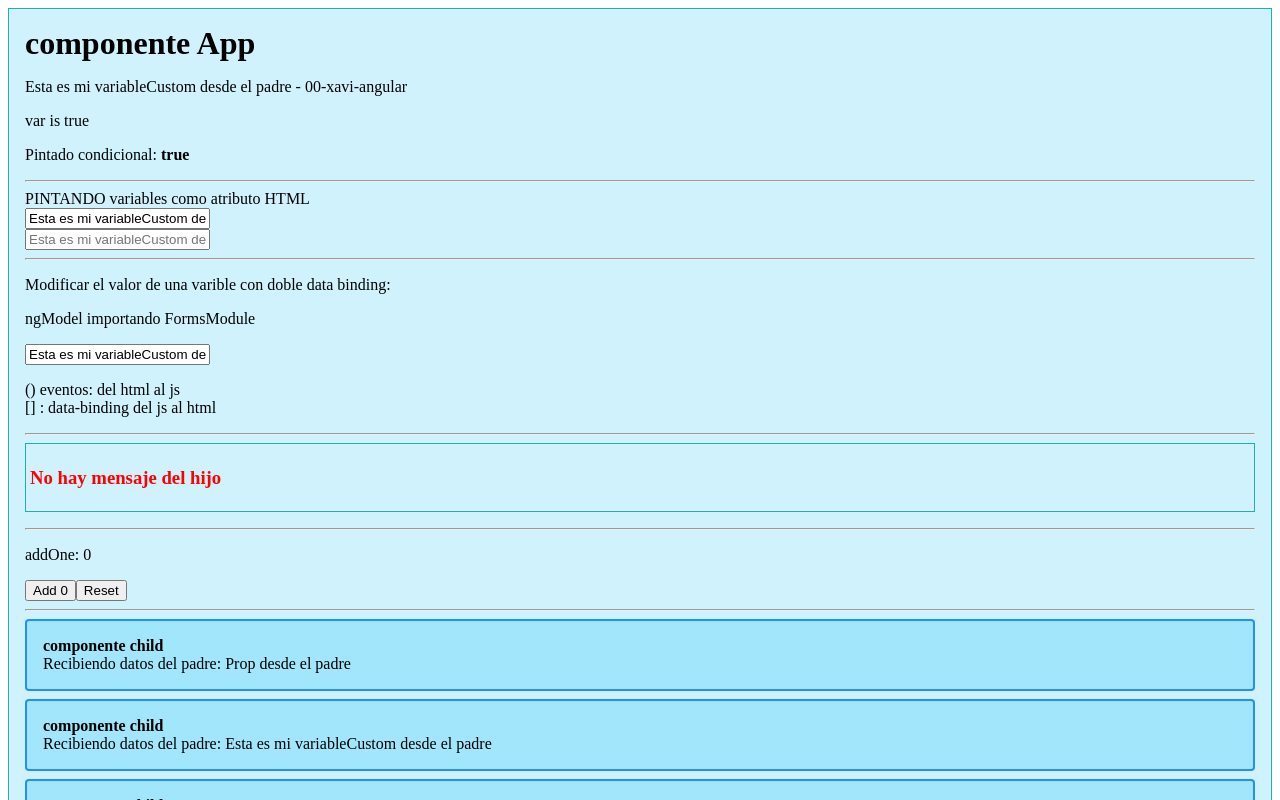
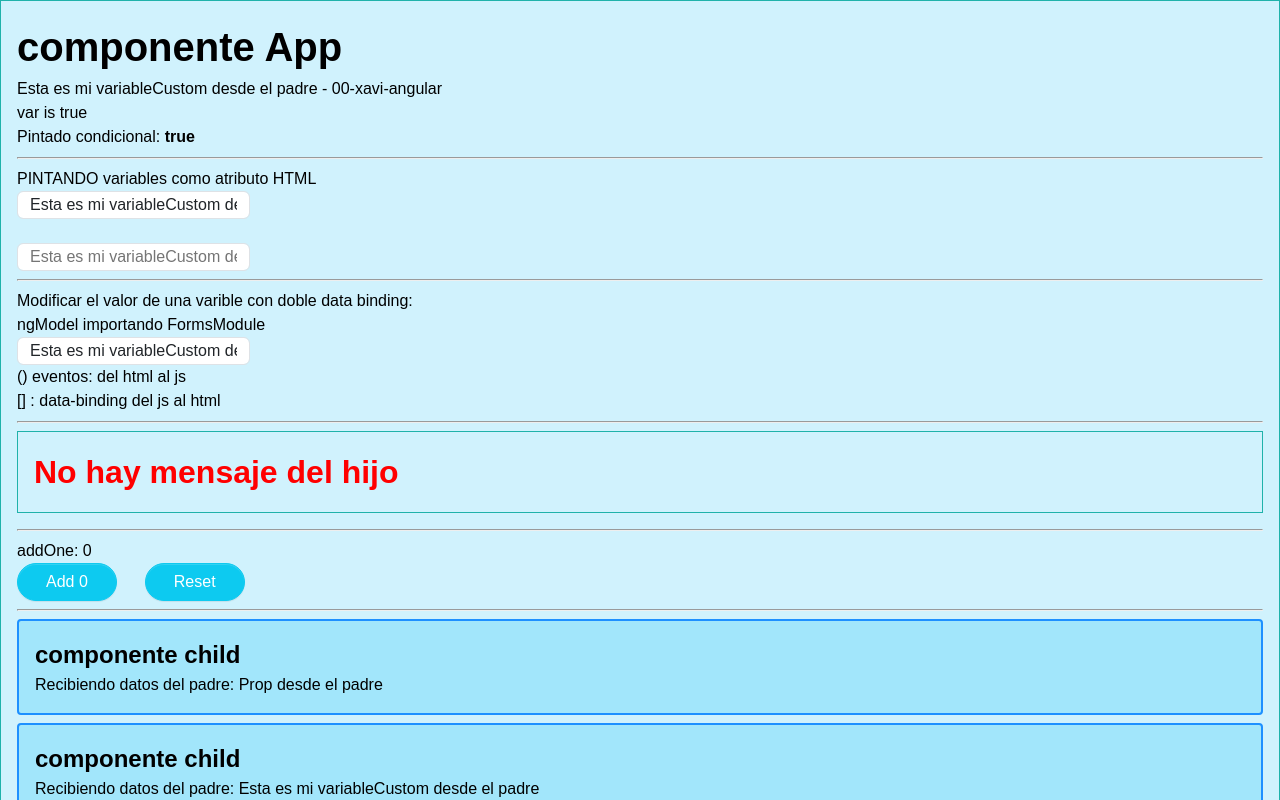
Before and after one commit to Xavigrafik/aprendiendo-angular, an Angular app in the folder projects/00-xavi-angular/: page / in a window 1280 px wide. Shown: the top 800 px of the page. Built offline with nearby package versions, Linux system fonts and the light colour scheme.

Commit message:
global styles

```diff
--- a/projects/00-xavi-angular/angular.json
+++ b/projects/00-xavi-angular/angular.json
@@ -31,8 +31,8 @@
                 "input": "public"
               }
             ],
-            "styles": [
-              "src/styles.scss"
+             "styles": [
+                "src/styles/styles.scss"
             ],
             "scripts": []
           },
@@ -91,7 +91,7 @@
               }
             ],
             "styles": [
-              "src/styles.scss"
+              "src/styles/styles.scss"
             ],
             "scripts": []
           }
--- a/projects/00-xavi-angular/src/app/app.component.scss
+++ b/projects/00-xavi-angular/src/app/app.component.scss
@@ -7,7 +7,7 @@
     }
 
     .mensajeBlock {
-        padding: 0.25em;
+        padding: 1rem;
         border: 1px solid lightseagreen;
         margin-bottom: 1em;
     }
--- a/projects/00-xavi-angular/src/styles.scss
+++ /dev/null
@@ -1 +0,0 @@
-/* You can add global styles to this file, and also import other style files */
--- /dev/null
+++ b/projects/00-xavi-angular/src/styles/normalize.scss
@@ -0,0 +1,98 @@
+*,
+*::before,
+*::after {
+  box-sizing: border-box;
+}
+
+:root {
+  -webkit-text-size-adjust: 100%; /* Evita que el texto de iOS cambie de tamaño */
+  tab-size: 4;
+}
+
+html {
+  -moz-tab-size: 4;
+  line-height: 1.5; /* Altura de línea moderna */
+  -webkit-font-smoothing: antialiased; /* suavizado de fuentes */
+  -moz-osx-font-smoothing: grayscale;
+  font-family:
+    system-ui,
+    -apple-system,
+    BlinkMacSystemFont,
+    'Segoe UI',
+    Roboto,
+    Oxygen,
+    Ubuntu,
+    Cantarell,
+    'Open Sans',
+    'Helvetica Neue',
+    sans-serif; /* Fuentes del sistema modernas */
+}
+
+body,
+h1,
+h2,
+h3,
+h4,
+h5,
+h6,
+p,
+ul,
+ol,
+figure,
+figcaption,
+blockquote,
+dl,
+dd {
+  margin: 0;
+  padding: 0;
+}
+
+ul[role='list'],
+ol[role='list'] {
+  list-style: none;
+}
+
+h1,
+h2,
+h3,
+h4,
+h5,
+h6 {
+  font-size: inherit; /* Los headings heredan el tamaño, para darles estilo después */
+  font-weight: inherit;
+}
+
+a:not([class]) {
+  text-decoration-skip-ink: auto; /* Mejora la decoración del subrayado */
+}
+
+img,
+picture {
+  max-width: 100%;
+  display: block;
+}
+
+input,
+button,
+textarea,
+select {
+  font: inherit;
+  margin: 0;
+}
+
+/* Evita problemas de overflow en preformatted text (no wrap) */
+pre,
+code {
+  font-family: inherit;
+  font-size: 1em;
+  overflow: auto;
+}
+
+table {
+  border-collapse: collapse;
+}
+
+/* Evita el destello del color al presionar en iOS */
+a, button {
+    -webkit-tap-highlight-color: transparent;
+}
--- /dev/null
+++ b/projects/00-xavi-angular/src/styles/root.scss
@@ -0,0 +1,23 @@
+:root {
+  /* Espaciado */
+  --space-unit: 0.5rem;
+  --space-xs: calc(var(--space-unit) * 1);
+  --space-s: calc(var(--space-unit) * 2);
+  --space-m: calc(var(--space-unit) * 4);
+  --space-l: calc(var(--space-unit) * 8);
+
+  /* Tipografía */
+  --font-size-s: 0.8rem;
+  --font-size-m: 1rem;
+  --font-size-l: 1.25rem;
+  --font-size-xl: 1.5rem;
+
+  /* Colores del tema */
+  --color-primary: #0d6efd;
+  --color-secondary: #6c757d;
+  --color-text: #212529;
+  --color-background: #fff;
+
+  /* Sombras */
+  --shadow-small: 0 1px 3px 0 rgba(0, 0, 0, 0.1), 0 1px 2px 0 rgba(0, 0, 0, 0.06);
+}
--- /dev/null
+++ b/projects/00-xavi-angular/src/styles/styles.scss
@@ -0,0 +1,86 @@
+@import 'root.scss';
+@import 'normalize.scss';
+
+body {
+    font-family: Arial, Helvetica, sans-serif;
+}
+
+h1 { font-size: 2.5em; }
+h2 { font-size: 2.3em; }
+h3 { font-size: 2em; }
+h4 { font-size: 1.5em; }
+h5 { font-size: 1.3em; }
+h6 { font-size: 1em; }
+
+h1,h2,h3,h4,h5,h6 {
+  font-weight: bold;
+  font-style: normal;
+}
+
+input {
+    height: 28px;
+    display: block;
+    width: auto;
+    padding: .375rem .75rem;
+    font-size: 1rem;
+    font-weight: 400;
+    line-height: 1.5;
+    color: #212529;
+    -webkit-appearance: none;
+    -moz-appearance: none;
+    appearance: none;
+    background-color: #fff;
+    background-clip: padding-box;
+    border: 1px solid #dee2e6;
+    border-radius: 0.375rem;
+    transition:
+        border-color .15s ease-in-out,
+        box-shadow .15s ease-in-out;
+}
+
+
+button {
+    display: inline-block;
+    padding: 0.375rem 1.75rem;
+    margin-inline-end: 1.75rem;
+    font-family: inherit;
+    font-size: 1rem;
+    font-weight: 400;
+    line-height: 1.5;
+    color: #fff;
+    text-align: center;
+    text-decoration: none;
+    vertical-align: middle;
+    cursor: pointer;
+    user-select: none;
+    border: 1px solid #0dcaf0;
+    border-radius: 50px;
+    background-color: #0dcaf0;
+    box-shadow: inset 0 1px 0 rgba(255, 255, 255, 0.15), 0 1px 1px rgba(0, 0, 0, 0.075);
+    transition: color 0.15s ease-in-out, background-color 0.15s ease-in-out, border-color 0.15s ease-in-out, box-shadow 0.15s ease-in-out;
+
+    &:focus {
+        box-shadow: 0 0 0 0.25rem rgba(49, 132, 253, 0.5);
+    }
+
+    &:hover {
+        color: #fff;
+        background-color: #0b5ed7;
+        border-color: #0a58ca;
+    }
+
+    &:active {
+        color: #fff;
+        background-color: #0a58ca;
+        border-color: #0a53be;
+        box-shadow: inset 0 3px 5px rgba(0, 0, 0, 0.125);
+    }
+
+    &:disabled {
+        color: #fff;
+        background-color: #0dcaf0;
+        border-color: #0dcaf0;
+        opacity: 0.65;
+        pointer-events: none;
+    }
+}
```
